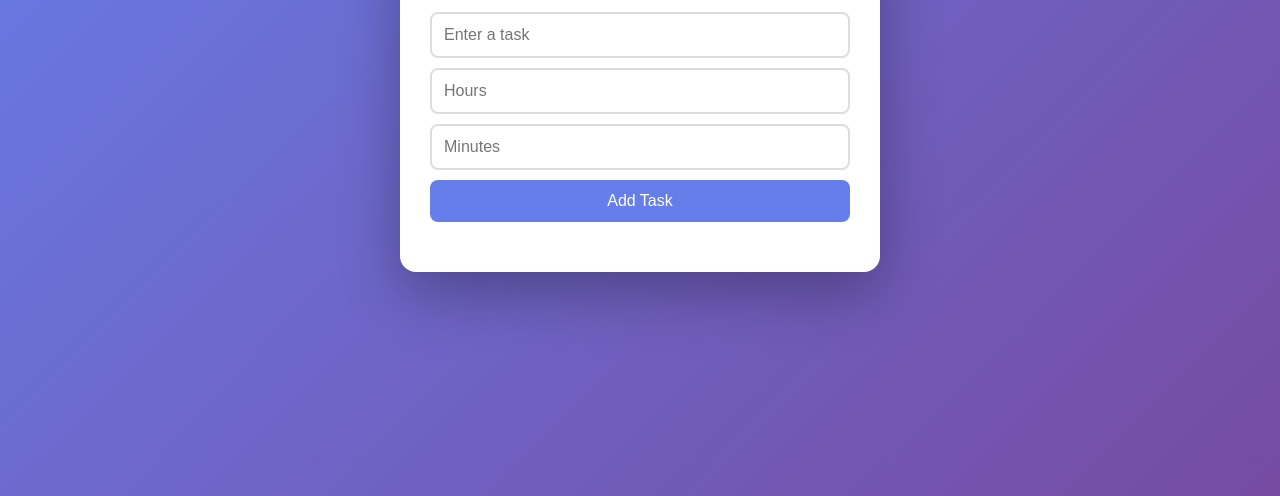
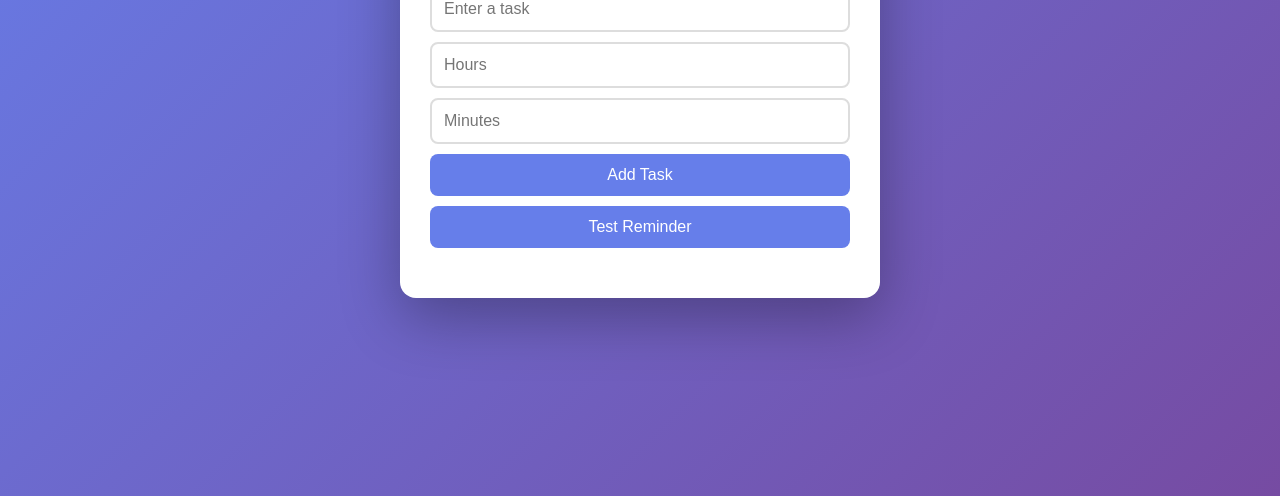
Before and after one commit to Mahima-8919/UniTasks, a plain HTML site: page index.html in a window 1280 px wide. Shown: the part 304-800 px from the top of the page. Drawn offline with Linux system fonts and the light colour scheme.

Commit message:
Update index.html

```diff
--- a/index.html
+++ b/index.html
@@ -12,6 +12,7 @@
       <input type="number" id="reminderHours" placeholder="Hours" min="0">
       <input type="number" id="reminderMins" placeholder="Minutes" min="0" max="59">
       <button onclick="addTask()">Add Task</button>
+      <button onclick="testReminder()">Test Reminder</button>
     </div>
     <ul id="taskList"></ul>
   </div>
```
